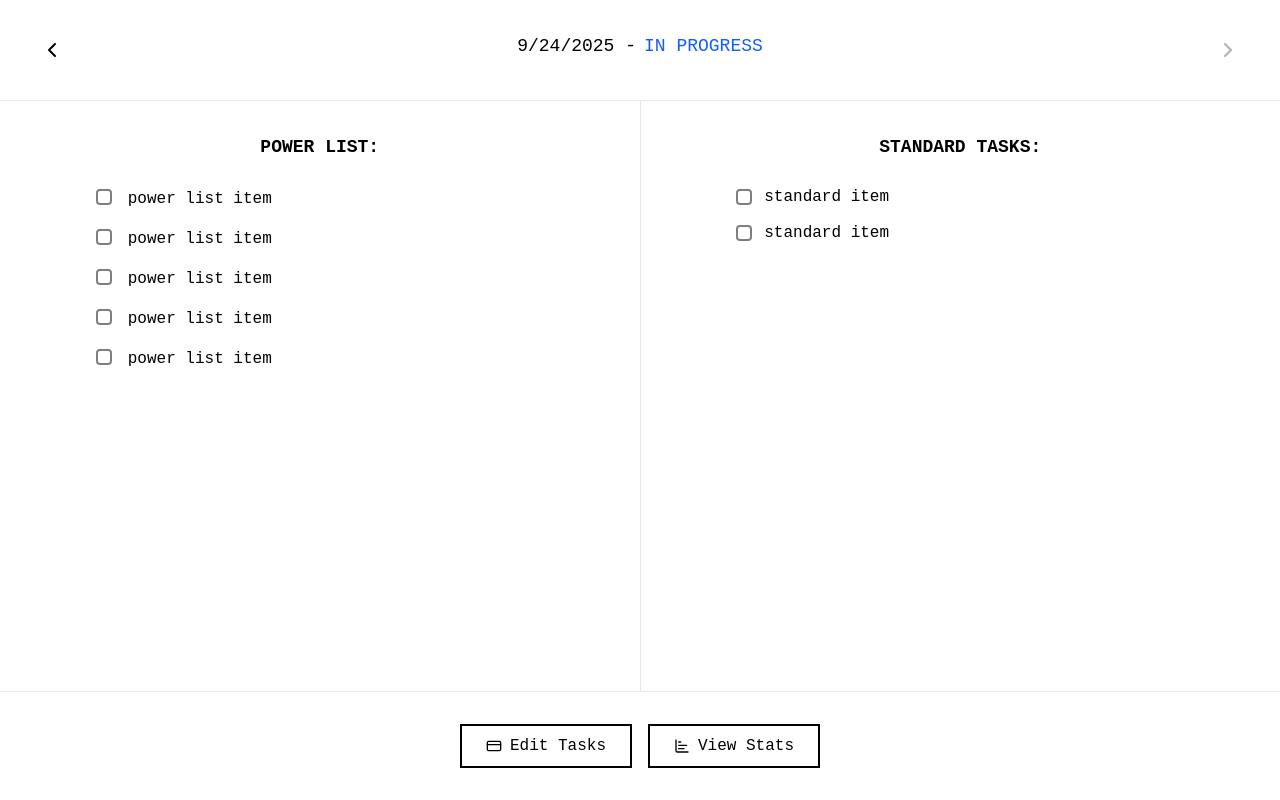
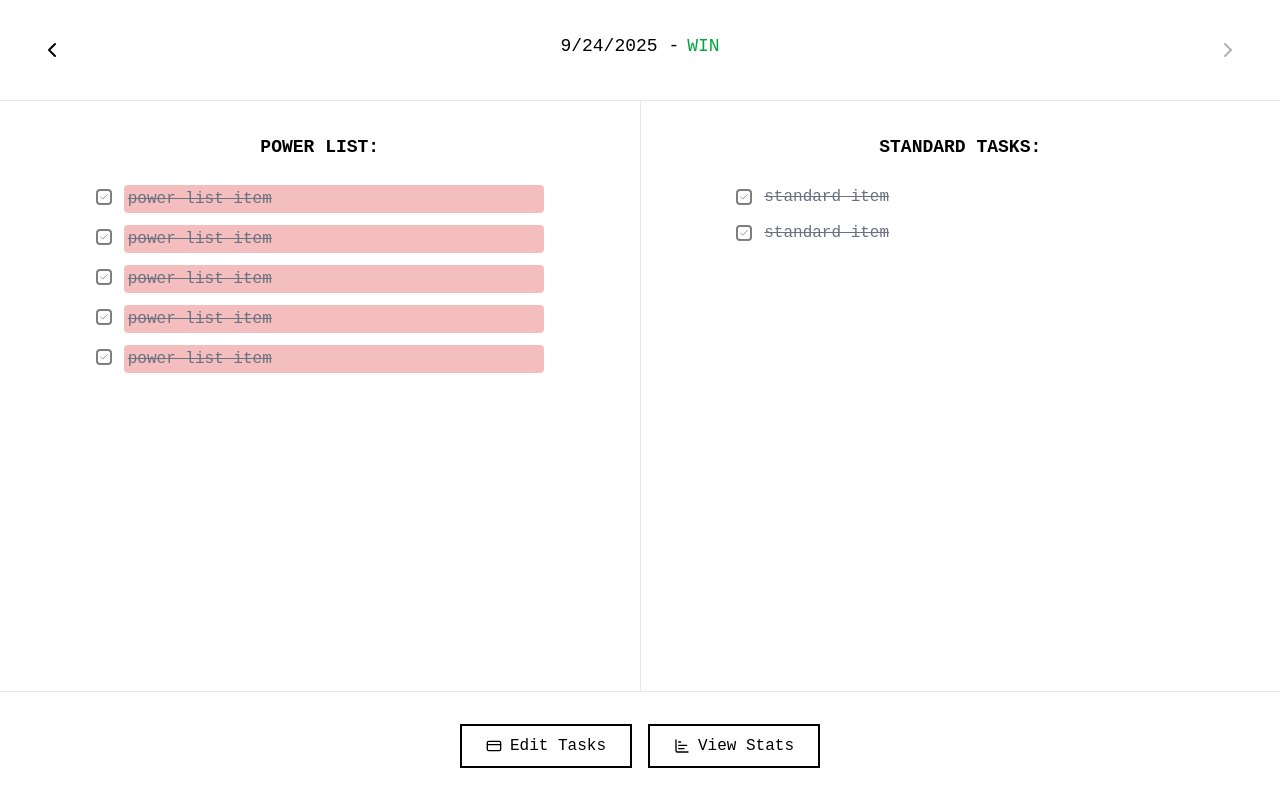
Before and after one commit to Londelo/control_center, a Next.js app: page / in a window 1280 px wide. Built offline with nearby package versions, Linux system fonts and the light colour scheme.

Commit message:
CC-2: Create CalculateHabitCompletion function and set up color reprisentation
CC-2: set up habit completion logic

Implement color gradient for PowerList tasks

```diff
--- a/src/app/_components/TaskCard.tsx
+++ b/src/app/_components/TaskCard.tsx
@@ -2,6 +2,7 @@
 
 import { Task } from '@/types/powerList';
 import { Check, Settings } from 'lucide-react';
+import { GetTaskBackgroundColor } from '@/useCases/powerList';
 
 interface TaskCardProps {
   task: Task;
@@ -16,6 +17,9 @@ interface TaskCardProps {
 }
 
 export function TaskCard({ task, isEditing, showCheckbox, onTextChange, onToggleComplete, onSettingsClick, onTaskClick, onKeyDown, inputRef }: TaskCardProps) {
+  // Calculate background color based on task progress
+  const backgroundColor = !isEditing ? GetTaskBackgroundColor(task.time.needed, task.time.left) : 'transparent';
+
   return (
     <div className="flex items-start gap-3 font-mono text-base text-left">
       {showCheckbox && (
@@ -52,6 +56,7 @@ export function TaskCard({ task, isEditing, showCheckbox, onTextChange, onToggle
       ) : (
         <button
           onClick={onTaskClick}
+          style={{ backgroundColor }}
           className={`flex-1 text-left hover:bg-stone-200 px-1 py-0.5 rounded transition-colors ${
             task.completed ? 'line-through text-gray-500' : 'text-black'
           }`}
--- a/src/app/_hooks/usePowerListService.ts
+++ b/src/app/_hooks/usePowerListService.ts
@@ -41,7 +41,7 @@ export function usePowerListService() {
   const powerListRefs = useRef<React.RefObject<HTMLInputElement>[]>([]);
   const standardTaskRefs = useRef<React.RefObject<HTMLInputElement>[]>([]);
 
-  const canNavigateForward = currentDate < today;
+  const canNavigateForward = new Date(currentDate).getTime() < new Date(today).getTime();
   const canNavigateBackward = getCanNavigateBackward(currentDate, powerLists);
 
   const onInit = useCallback(
--- /dev/null
+++ b/src/logic/powerList/CalculateHabitCompletion.ts
@@ -0,0 +1,30 @@
+import { PowerLists } from '@/types/powerList';
+
+const CalculateHabitCompletion = (allPowerLists: PowerLists) => (): PowerLists => {
+  // Track completion count for each unique task text
+  const taskCompletionMap = new Map<string, number>();
+  const updatedPowerLists: PowerLists = {...allPowerLists};
+
+  // Sort dates to process PowerLists chronologically
+  const sortedDates = Object.keys(updatedPowerLists).sort((a, b) =>
+    new Date(a).getTime() - new Date(b).getTime()
+  );
+
+  // First pass: count completions for each task text
+  for (const date of sortedDates) {
+    const powerList = updatedPowerLists[date];
+
+    for (const task of powerList.tasks) {
+      if (task.text.trim() && task.completed) {
+        const currentCount = taskCompletionMap.get(task.id) || 0;
+        taskCompletionMap.set(task.id, currentCount + 1);
+      }
+
+      task.time.left = task.time.needed - ( taskCompletionMap.get(task.id) || 0 )
+    }
+  }
+
+  return updatedPowerLists;
+};
+
+export default CalculateHabitCompletion;
--- a/src/logic/powerList/index.ts
+++ b/src/logic/powerList/index.ts
@@ -154,3 +154,8 @@ export function calculatePowerListStats(taskHistory: Record<string, PowerList>):
     winRate: Math.round(winRate),
   };
 }
+
+export { default as HandleMissedDays } from './HandleMissedDays';
+export { default as HandleLostDays } from './HandleLostDays';
+export { default as LoadPowerListForDate } from './LoadPowerListForDate';
+export { default as CalculateHabitCompletion } from './CalculateHabitCompletion';
--- a/src/tools/createMockPowerLists.ts
+++ b/src/tools/createMockPowerLists.ts
@@ -1,5 +1,7 @@
-import { createPowerList, createEmptyTask, createEmptyStandardTask } from '@/logic/powerList';
+import { createPowerList, createEmptyTask, createEmptyStandardTask, calculateWinLoss } from '@/logic/powerList';
 import db from '@/logic/powerList/db';
+
+const NUM_POWER_LISTS = 30
 
 const createMockPowerLists = (today: string) => {
   // Clear all existing data
@@ -11,6 +13,7 @@ const createMockPowerLists = (today: string) => {
   const tasks = Array.from({ length: 5 }, () => {
     const task = createEmptyTask();
     task.text = 'power list item';
+    task.completed = true
     return task;
   });
 
@@ -18,17 +21,22 @@ const createMockPowerLists = (today: string) => {
   const standardTasks = Array.from({ length: 2 }, () => {
     const task = createEmptyStandardTask();
     task.text = 'standard item';
+    task.completed = true
     return task;
   });
 
-  for (let i = 0; i < 5; i++) {
+  for (let i = 0; i < NUM_POWER_LISTS; i++) {
     const date = new Date(today);
     date.setDate(date.getDate() - i);
     const dateString = date.toLocaleDateString();
 
     // Create the PowerList
     const powerList = createPowerList(dateString, tasks, standardTasks);
+    const { isWin, isLoss } = calculateWinLoss(powerList)
+
     powerList.isComplete = true;
+    powerList.isWin = isWin,
+    powerList.isLoss = isLoss
 
     // Save to database
     db.saveTasksForDate(dateString, powerList);
--- /dev/null
+++ b/src/useCases/powerList/GetTaskBackgroundColor.ts
@@ -0,0 +1,17 @@
+const GetTaskBackgroundColor = (timeNeeded: number, timeLeft: number): string => {
+  // Handle edge cases
+  if (timeNeeded <= 0) return 'hsl(0, 70%, 85%)'; // Red for invalid data
+  if (timeLeft <= 0) return 'hsl(120, 70%, 85%)'; // Green for completed
+
+  // Calculate completion ratio (0 = not started, 1 = completed)
+  const completionRatio = Math.max(0, Math.min(1, (timeNeeded - timeLeft) / timeNeeded));
+
+  // Map completion ratio to hue (0 = red, 120 = green)
+  // Red (0°) -> Yellow (60°) -> Green (120°)
+  const hue = completionRatio * 120;
+
+  // Use lighter saturation and lightness for subtle background colors
+  return `hsl(${hue}, 70%, 85%)`;
+};
+
+export default GetTaskBackgroundColor;
--- a/src/useCases/powerList/OnInit.ts
+++ b/src/useCases/powerList/OnInit.ts
@@ -4,8 +4,9 @@ import { PowerLists, PowerList } from '@/types/powerList';
 import {
   HandleMissedDays,
   HandleLostDays,
-  LoadPowerListForDate
-} from '@/useCases/powerList';
+  LoadPowerListForDate,
+  CalculateHabitCompletion
+} from '@/logic/powerList';
 
 type OnInitArgs = {
   today: string;
@@ -31,16 +32,26 @@ const OnInit = ({
 
   const handleMissedDays = HandleMissedDays(allPowerLists)
   const handleLostDays = HandleLostDays(allPowerLists)
+
   const loadPowerListForDate = LoadPowerListForDate({
     today,
-    allPowerLists,
+    allPowerLists: allPowerLists,
     setCurrentPowerList,
     setIsEditing
   })
 
-
   handleMissedDays(today);
   handleLostDays(today);
+
+  // Re-fetch updated PowerLists after handling missed/lost days
+  const updatedPowerLists = db.getAllPowerLists();
+  const calculateHabitCompletion = CalculateHabitCompletion(updatedPowerLists);
+  const finalPowerLists = calculateHabitCompletion();
+
+  // Update state with final processed PowerLists
+  setPowerLists(finalPowerLists);
+
+  // Load current date with updated data
   loadPowerListForDate(today);
 
   db.updateLastViewedDate(today);
--- a/src/useCases/powerList/ToggleTaskCompletion.ts
+++ b/src/useCases/powerList/ToggleTaskCompletion.ts
@@ -1,4 +1,4 @@
-import { PowerList } from '@/types/powerList';
+import { PowerList, StandardTask, Task } from '@/types/powerList';
 import { updatePowerListStatus } from '@/logic/powerList';
 import db from '@/logic/powerList/db';
 
@@ -28,14 +28,24 @@ const ToggleTaskCompletion = ({
 
   const newCompletedStatus = !task.completed;
 
-  // Update local state for both task lists
-  const updatedTasks = currentPowerList.tasks.map(t =>
-    t.id === taskId ? { ...t, completed: newCompletedStatus } : t
-  );
+  const getUpdatedTask = (task: Task) => {
+    const shouldDecrementTimeLeft = newCompletedStatus && task.id === taskId && task.time && typeof task.time.left === 'number';
+    return task.id === taskId
+      ? {
+          ...task,
+          completed: newCompletedStatus,
+          time: shouldDecrementTimeLeft
+            ? { ...task.time, left: task.time.left - 1 }
+            : task.time
+        }
+      : task;
+  };
 
-  const updatedStandardTasks = currentPowerList.standardTasks.map(t =>
-    t.id === taskId ? { ...t, completed: newCompletedStatus } : t
-  );
+  const getUpdatedStandardTask = (task: StandardTask) =>
+    task.id === taskId ? { ...task, completed: newCompletedStatus } : task;
+
+  const updatedTasks = currentPowerList.tasks.map(getUpdatedTask);
+  const updatedStandardTasks = currentPowerList.standardTasks.map(getUpdatedStandardTask);
 
   const updatedList = updatePowerListStatus({
     ...currentPowerList,
--- a/src/useCases/powerList/index.ts
+++ b/src/useCases/powerList/index.ts
@@ -1,6 +1,3 @@
-export { default as LoadPowerListForDate } from './LoadPowerListForDate';
-export { default as HandleMissedDays } from '../../logic/powerList/HandleMissedDays';
-export { default as HandleLostDays } from '../../logic/powerList/HandleLostDays';
 export { default as NavigateToDate } from './NavigateToDate';
 export { default as UpdateTask } from './UpdateTask';
 export { default as UpdateStandardTask } from './UpdateStandardTask';
@@ -11,3 +8,4 @@ export { default as SavePowerList } from './SavePowerList';
 export { default as HandleKeyDown } from './HandleKeyDown';
 export { default as ToggleEditMode } from './ToggleEditMode';
 export { default as OnInit } from './OnInit';
+export { default as GetTaskBackgroundColor } from './GetTaskBackgroundColor';
```
Also changed, not shown: src/logic/powerList/LoadPowerListForDate.ts (renamed from src/useCases/powerList/LoadPowerListForDate.ts).
